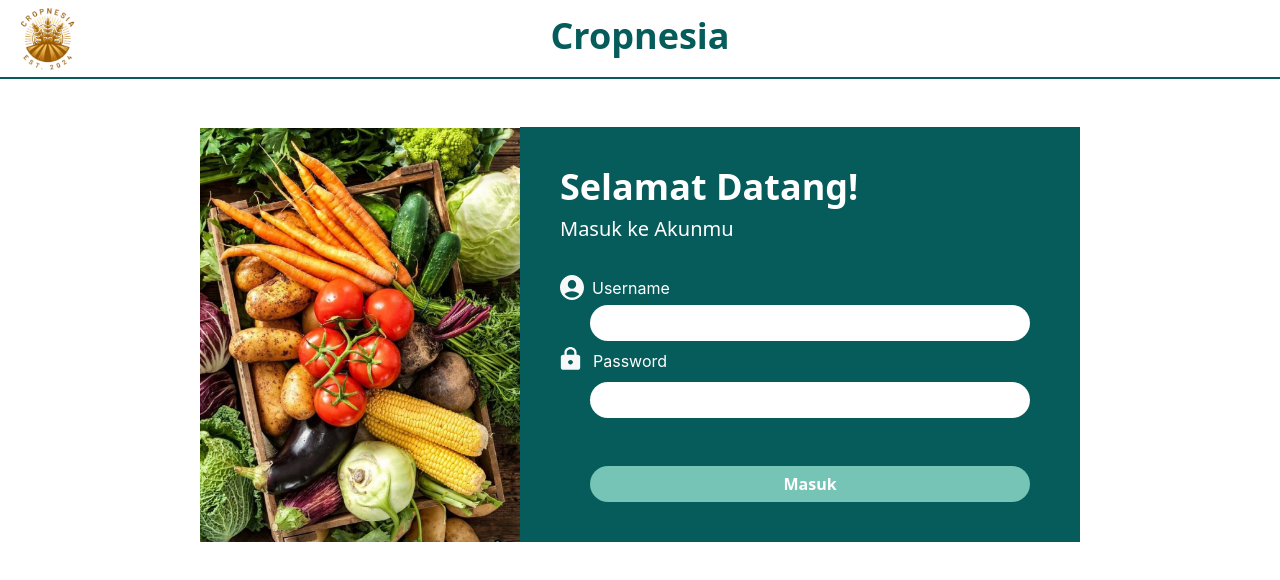
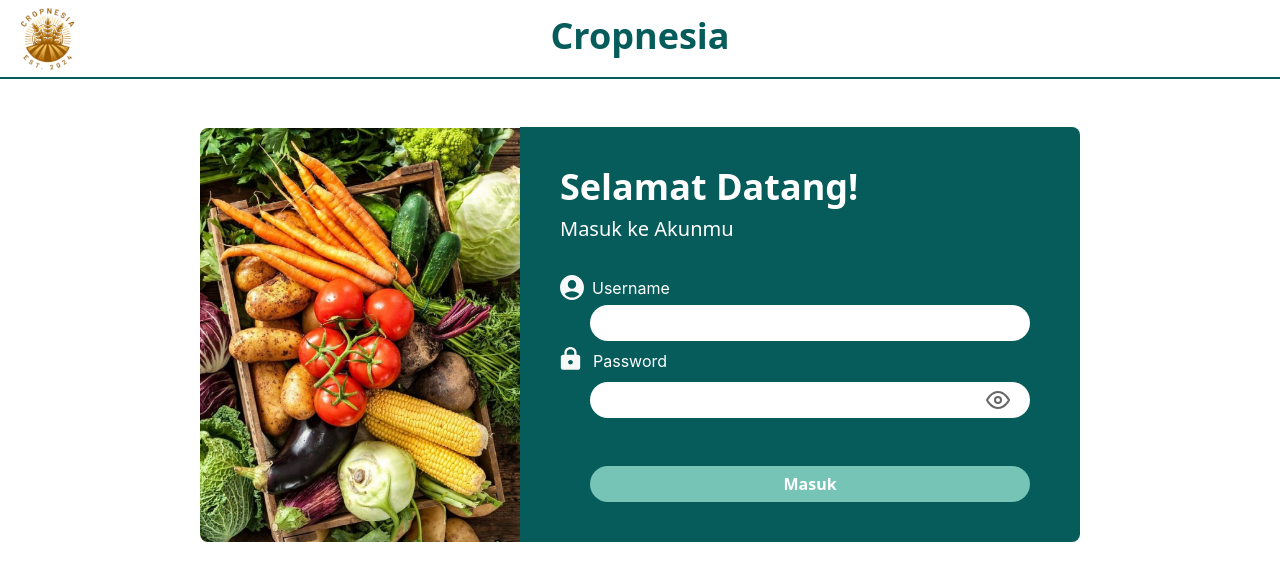
Before and after one commit to alvinwidi33/cropnesia-fe, a React (Create React App) app: page / in a window 1280 px wide. Shown: the top 580 px of the page. Built offline with nearby package versions, Linux system fonts and the light colour scheme.

Commit message:
nambah page

```diff
--- a/package.json
+++ b/package.json
@@ -6,6 +6,7 @@
     "@testing-library/jest-dom": "^5.17.0",
     "@testing-library/react": "^13.4.0",
     "@testing-library/user-event": "^13.5.0",
+    "crypto-js": "^4.2.0",
     "react": "^18.3.1",
     "react-dom": "^18.3.1",
     "react-router-dom": "^6.23.1",
--- a/src/App.js
+++ b/src/App.js
@@ -3,7 +3,6 @@ import './App.css';
 import Login from './pages/login';
 import ProtectedRoute from './routing/ProtectedRoute';
 import AddUser from './pages/admin/add-user';
-import EditRole from './pages/admin/edit-role';
 import ListUser from './pages/admin/list-user';
 import AddRequest from './pages/pemerintah/add-request';
 import AddTanaman from './pages/pemerintah/add-tanaman';
@@ -13,8 +12,9 @@ import ListRequest from './pages/pemerintah/list-request';
 import MessageRequest from './pages/pemerintah/message-request';
 import VerifyRequest from './pages/pemerintah/verify-request';
 import AddHasilPertanian from './pages/petani/add-hasil-pertanian';
-import ListHasilPertanian from './pages/petani/list-hasil-pertanian';
+import ListKategori from './pages/petani/list-kategori';
 import UpdateHasilPertanian from './pages/petani/update-hasil-pertanian';
+import ListHasilPertanian from './pages/petani/list-kategori';
 
 function App() {
   return (
@@ -22,7 +22,6 @@ function App() {
       <Routes>
         <Route path="/" exact element={<Login/>}></Route>
         <Route path="/add-user" element={<AddUser/>}></Route>
-        <Route path="/edit-user" element={<EditRole/>}></Route>
         <Route path="/list-user" element={<ListUser/>}></Route>
         <Route path="/add-request" element={<AddRequest/>}></Route>
         <Route path="/add-tanaman" element={<AddTanaman/>}></Route>
@@ -32,8 +31,9 @@ function App() {
         <Route path="/list-request/:id" element={<MessageRequest/>}></Route>
         <Route path="/list-request/:id/verify" element={<VerifyRequest/>}></Route>
         <Route path="/add-hasil-pertanian" element={<AddHasilPertanian/>}></Route>
-        <Route path="/list-hasil-pertanian" element={<ListHasilPertanian/>}></Route>
-        <Route path="/list-hasil-pertanian/:id" element={<UpdateHasilPertanian/>}></Route>
+        <Route path="/list-kategori" element={<ListKategori/>}></Route>
+        <Route path="/list-kategori/:jenis" element={<ListHasilPertanian/>}></Route>
+        <Route path="/list-hasil-pertanian/:jenis/:id/update" element={<UpdateHasilPertanian/>}></Route>
       </Routes>
     </Router>
   );
--- a/src/pages/admin/list-user.js
+++ b/src/pages/admin/list-user.js
@@ -3,7 +3,7 @@ import React from 'react';
 function ListUser() {
     return (
         <div style={{ marginLeft: "12%", position: "absolute"}} className="w-9/12">
-
+            <p className=''>Ayam</p>
         </div>
     );
 }
--- a/src/pages/login.js
+++ b/src/pages/login.js
@@ -1,37 +1,116 @@
 import React, { useState } from 'react';
 import logo from '../images/image-removebg-preview 2.png';
 import login from '../images/download 1.png';
-import username from '../images/username.svg';
-import password from '../images/password.svg';
-import show from '../images/show.svg';
+import usernameIcon from '../images/username.svg';
+import passwordIcon from '../images/password.svg';
+import showIcon from '../images/show.svg';
+import { useNavigate } from 'react-router-dom';
+
 function Login() {
   const [showPassword, setShowPassword] = useState(false);
+  const [username, setUsername] = useState("");
+  const [password, setPassword] = useState("");
+  const [successMessage, setSuccessMessage] = useState("");
+  const [errorMessage, setErrorMessage] = useState("");
+  const navigate = useNavigate();
+
+  const handleLogin = async (e) => {
+    e.preventDefault();
+    setErrorMessage("");
+    setSuccessMessage("");
+
+    try {
+      const response = await fetch('https://cropnesia-be.vercel.app/api/user/login/', {
+        method: 'POST',
+        headers: {
+          'Content-Type': 'application/json',
+        },
+        body: JSON.stringify({ username, password }),
+      });
+
+      const data = await response.json();
+      if (response.ok) {
+        window.localStorage.setItem("token", data.token);
+        window.localStorage.setItem("username", data.user.username);
+        window.localStorage.setItem("daerah", data.user.daerah);
+        window.localStorage.setItem("role", data.user.role);
+        setSuccessMessage("Berhasil Masuk!");
+
+        setTimeout(() => {
+          setSuccessMessage("");
+          if (data.user.role === 'Pemerintah') {
+            navigate("/list-pertanian");
+          } else if (data.user.role === 'Admin') {
+            navigate("/list-user");
+          } else if (data.user.role === 'Petani') {
+            navigate("/list-hasil-pertanian");
+          }
+        }, 5000);
+      } else {
+        setErrorMessage(data.message || "Gagal Masuk");
+        setTimeout(() => {
+          setErrorMessage("");
+        }, 5000);
+      }
+    } catch (error) {
+      setErrorMessage("Terjadi error. Coba lagi nanti");
+      setTimeout(() => {
+        setErrorMessage("");
+      }, 5000);
+    }
+  };
+
   return (
     <React.Fragment>
       <img src={logo} alt="logo" className="w-16 h-auto ml-4" />
-      <h1 className="text-center text-4xl font-semibold text-[#055C5B] absolute w-full font-poppins" style={{ top: '16px' }}>
+      <h1 className="text-center text-4xl font-semibold text-[#055C5B] absolute w-full font-[Inter, sans-serif]" style={{ top: '16px' }}>
         Cropnesia
       </h1>
       <div className="absolute w-full">
         <hr className="w-full border-t-2 border-[#055C5B] mt-1" />
         <div className="flex justify-center items-center mt-12">
-          <img src={login} alt="login" className="w-80 h-auto" />
-          <div className="bg-[#055C5B] h-[415px] w-[560px] relative">
+          <img src={login} alt="login" className="w-80 h-auto rounded-bl-lg rounded-tl-lg" />
+          <div className="bg-[#055C5B] h-[415px] w-[560px] relative rounded-tr-lg rounded-br-lg">
+            <form onSubmit={handleLogin} className="relative">
               <div className='mt-10 ml-10 text-white absolute w-full font-poppins'>
                 <h1 className="text-4xl font-bold">Selamat Datang!</h1>
                 <p className="text-xl font-normal mt-2">Masuk ke Akunmu</p>
               </div>
               <div className='mt-[148px] ml-10 text-white absolute inline-flex items-center' style={{ fontFamily: 'Inter, sans-serif' }}>
-              <img src={username} alt="username" />
+                <img src={usernameIcon} alt="username" />
                 <p className="ml-2">Username</p>
               </div>
-            <input type="text" className='mt-[178px] ml-[70px] h-9 w-[440px] rounded-3xl pl-4'></input>
+              <input
+                type="text"
+                className='mt-[178px] ml-[70px] h-9 w-[440px] rounded-3xl pl-4'
+                value={username}
+                onChange={(e) => setUsername(e.target.value)}
+              />
               <div className="mt-1 ml-9 text-white inline-flex items-center" style={{ fontFamily: 'Inter, sans-serif' }}>
-              <img src={password} alt="password" />
+                <img src={passwordIcon} alt="password" />
                 <p className='ml-2 mt-1'>Password</p>
               </div>
-            <input type="password" className='mt-1 ml-[70px] h-9 w-[440px] rounded-3xl pl-4'></input>
-            <button className='mt-12 ml-[70px] bg-[#75C4B5] rounded-3xl h-9 px-4 w-[440px] text-white font-semibold'>Masuk</button>
+              <input
+                type={showPassword ? "text" : "password"}
+                className='mt-1 ml-[70px] h-9 w-[440px] rounded-3xl pl-4'
+                value={password}
+                onChange={(e) => setPassword(e.target.value)}
+              />
+              <button type="button" onClick={() => setShowPassword(!showPassword)} className='absolute right-[70px] mt-[10px]'>
+                <img src={showIcon} alt="show" />
+              </button>
+              <button type="submit" className='mt-12 ml-[70px] bg-[#75C4B5] rounded-3xl h-9 px-4 w-[440px] text-white font-semibold'>Masuk</button>
+            </form>
+            {successMessage && (
+              <div className="absolute top-1/2 left-1/2 transform -translate-x-1/2 -translate-y-1/2 bg-[#EFF5F5] p-4 rounded-lg shadow-lg flex items-center">
+                <p className="text-green-500">{successMessage}</p>
+              </div>
+            )}
+            {errorMessage && (
+              <div className="absolute top-1/2 left-1/2 transform -translate-x-1/2 -translate-y-1/2 bg-[#EFF5F5] p-4 rounded-lg shadow-lg flex items-center">
+                <p className="text-red-500">{errorMessage}</p>
+              </div>
+            )}
           </div>
         </div>
       </div>
--- a/src/pages/petani/list-hasil-pertanian.js
+++ b/src/pages/petani/list-hasil-pertanian.js
@@ -1,8 +1,8 @@
 import React from 'react';
 
-function ListHasilPertanian(props) {
+function ListHasilPertanian() {
     return (
-        <div style={{ marginLeft: "12%", position: "absolute"}} className="w-9/12">
+        <div>
 
         </div>
     );
--- a/src/pages/admin/edit-role.js
+++ b/src/pages/petani/list-kategori.js
@@ -1,6 +1,6 @@
 import React from 'react';
 
-function EditRole() {
+function ListHasilPertanian() {
     return (
         <div style={{ marginLeft: "12%", position: "absolute"}} className="w-9/12">
 
@@ -8,4 +8,4 @@ function EditRole() {
     );
 }
 
-export default EditRole;
+export default ListHasilPertanian;
```
Also changed, not shown: 1 other file (tests, documents, lock files or other folders). Lines whose indentation alone changed are shown as unchanged.
